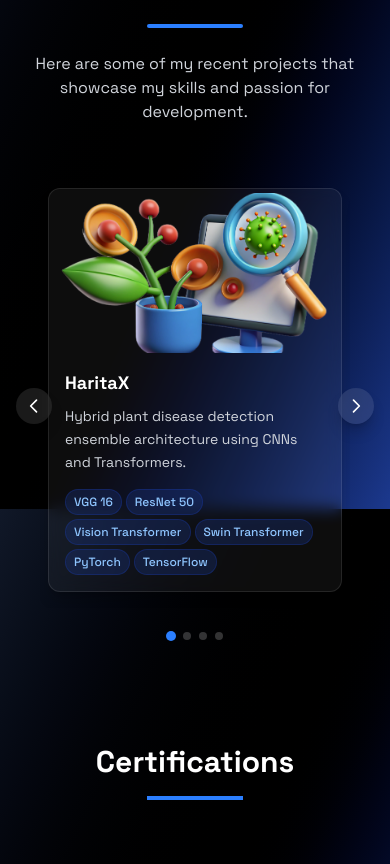
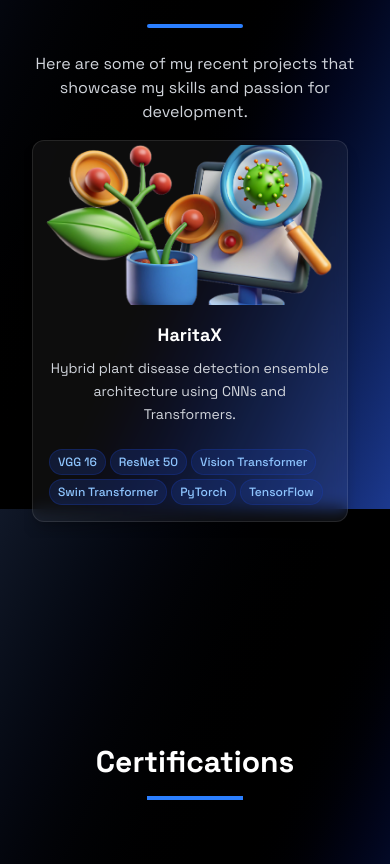
Before and after one commit to aayush010904/aayush-portfolio, a React (Vite) app: page / in a window 390 px wide. Shown: the part 2867-3731 px from the top of the page. Built offline with nearby package versions, Linux system fonts and the light colour scheme.

Commit message:
minor bugs fixed

```diff
--- a/src/components/sections/home.jsx
+++ b/src/components/sections/home.jsx
@@ -92,7 +92,7 @@ export const Home = () => {
 
           <div className="flex flex-row flex-wrap gap-4 justify-center items-center">
             <a
-              href="/src/docs/resume.pdf"
+              href="/resume.pdf"
               target="_blank"
               className={`px-5 py-3 rounded-lg font-medium transition-all duration-300 hover:scale-105 active:scale-95 ${
                 isDark
--- a/src/components/sections/projects.jsx
+++ b/src/components/sections/projects.jsx
@@ -106,9 +106,11 @@ export const Projects = () => {
   };
 
   return (
-    <section id="projects"
+    <section
+      id="projects"
       style={{ minHeight: "100dvh" }}
-    className="py-16 md:py-20">
+      className="py-16 md:py-20"
+    >
       <div className="max-w-6xl mx-auto px-4">
         <div className="text-center mb-12 md:mb-16">
           <h2
@@ -127,12 +129,13 @@ export const Projects = () => {
             Here are some of my recent projects that showcase my skills and
             passion for development.
           </p>
-        </div>
 
-        <div className="relative px-6 md:px-12">
+          <div className="relative px-2 sm:px-6 md:px-12">
+            {/* Carousel navigation buttons (hide on mobile) */}
             <button
               onClick={prevProject}
-            className={`absolute left-0 top-1/2 -translate-y-1/2 z-10 p-2 md:p-3 rounded-full backdrop-blur-sm transition-all duration-300 hover:scale-110 active:scale-95 ${
+              className={`hidden md:block absolute left-0 top-1/2 -translate-y-1/2 z-10 p-2 md:p-3 rounded-full backdrop-blur-sm transition-all duration-300 hover:scale-110 active:scale-95
+      ${
         isDark
           ? "bg-white/10 hover:bg-white/20 text-white shadow-lg shadow-black/20"
           : "bg-white/60 hover:bg-white/80 text-gray-700 shadow-lg shadow-gray-900/10"
@@ -153,10 +156,10 @@ export const Projects = () => {
                 />
               </svg>
             </button>
-
             <button
               onClick={nextProject}
-            className={`absolute right-0 top-1/2 -translate-y-1/2 z-10 p-2 md:p-3 rounded-full backdrop-blur-sm transition-all duration-300 hover:scale-110 active:scale-95 ${
+              className={`hidden md:block absolute right-0 top-1/2 -translate-y-1/2 z-10 p-2 md:p-3 rounded-full backdrop-blur-sm transition-all duration-300 hover:scale-110 active:scale-95
+      ${
         isDark
           ? "bg-white/10 hover:bg-white/20 text-white shadow-lg shadow-black/20"
           : "bg-white/60 hover:bg-white/80 text-gray-700 shadow-lg shadow-gray-900/10"
@@ -178,20 +181,36 @@ export const Projects = () => {
               </svg>
             </button>
 
-          {/* Projects Carousel - Mobile optimized */}
-          <div className="overflow-hidden">
+            {/* Projects Carousel */}
             <div
-              className="flex transition-transform duration-500 ease-in-out"
-              style={{
+              className={`
+      flex gap-4 md:gap-0
+      ${
+        cardsPerView === 1
+          ? "overflow-x-auto flex-nowrap scroll-smooth no-scrollbar"
+          : "md:overflow-hidden"
+      }
+    `}
+              style={
+                cardsPerView > 1
+                  ? {
                       transform: `translateX(-${
                         currentIndex * (100 / cardsPerView)
                       }%)`,
-              }}
+                      transition: "transform 0.5s ease-in-out",
+                    }
+                  : {}
+              }
             >
               {projects.map((project, index) => (
                 <div
                   key={index}
-                  className="w-full md:w-1/2 lg:w-1/3 flex-shrink-0 px-2 sm:px-4 pb-4 sm:pb-8 pt-4 sm:pt-8"
+                  className={`
+          ${cardsPerView === 1 ? "min-w-[85vw] max-w-xs" : "w-80"}
+          flex-shrink-0
+          md:w-1/2 lg:w-1/3
+          px-2 sm:px-4 pb-4 sm:pb-8 pt-4 sm:pt-8
+        `}
                 >
                   <div
                     className={`group rounded-xl sm:rounded-2xl overflow-hidden transition-all duration-300 hover:scale-105 h-full flex flex-col backdrop-blur-sm border ${
@@ -260,9 +279,9 @@ export const Projects = () => {
                 </div>
               ))}
             </div>
-          </div>
 
-          <div className="flex justify-center mt-6 md:mt-8 space-x-2">
+            {/* Pagination dots (hide on mobile) */}
+            <div className="hidden md:flex justify-center mt-6 md:mt-8 space-x-2">
               {Array.from({
                 length: Math.ceil(projects.length / cardsPerView),
               }).map((_, index) => (
@@ -282,6 +301,7 @@ export const Projects = () => {
             </div>
           </div>
         </div>
+      </div>
     </section>
   );
 };
--- a/src/index.css
+++ b/src/index.css
@@ -5,8 +5,8 @@ body {
   margin: 0;
   padding: 0;
   font-family: "Space Grotesk", sans-serif;
-  background: #f8fafc; /* or your preferred solid color */
-  color: #fff;
+  /* background: #f8fafc;  <-- Remove or comment this out */
+  /* color: #fff;          <-- Remove or comment this out */
   min-height: 100dvh;
 }
 
@@ -62,3 +62,11 @@ body {
   opacity: 1;
   transform: translateY(0);
 } */
+
+.no-scrollbar::-webkit-scrollbar {
+  display: none;
+}
+.no-scrollbar {
+  -ms-overflow-style: none;
+  scrollbar-width: none;
+}
```
Also changed, not shown: 1 other file (tests, documents, lock files or other folders). Lines whose indentation alone changed are shown as unchanged.
